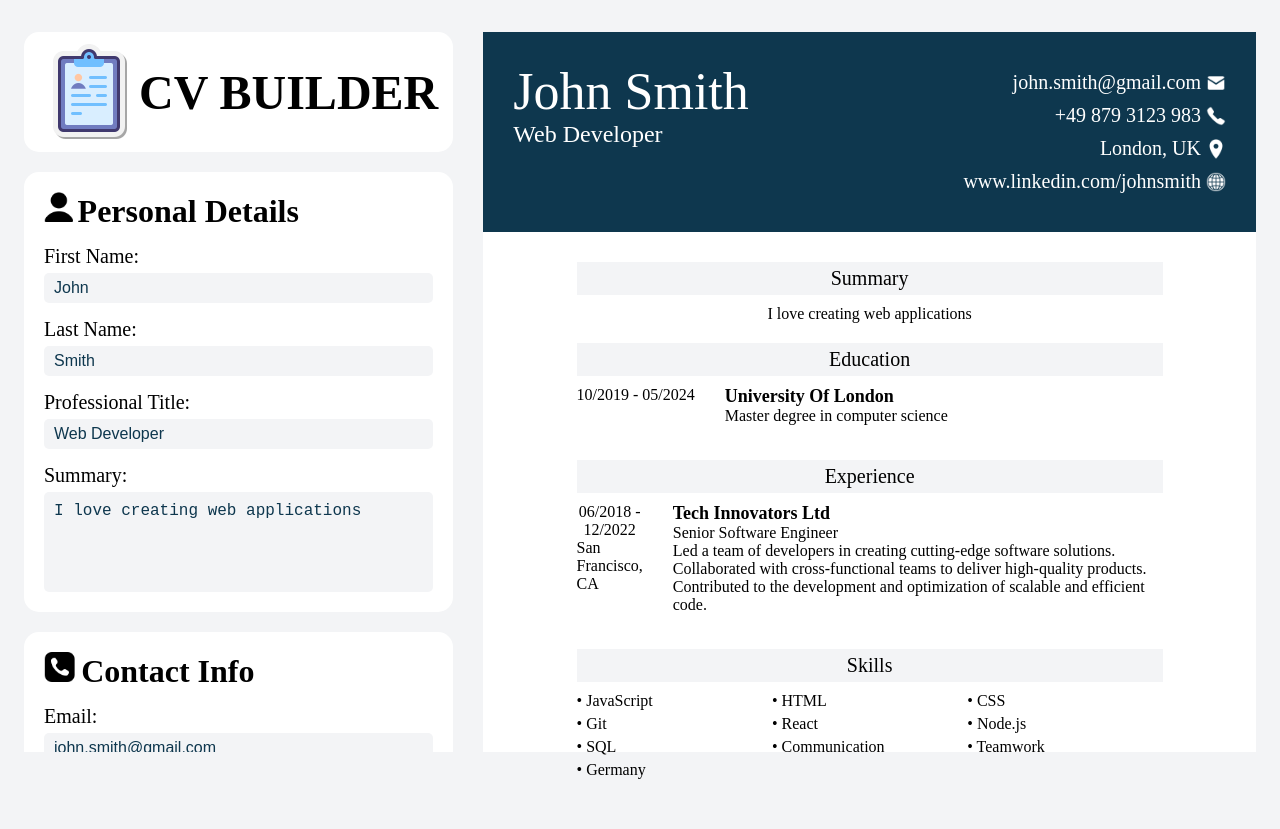
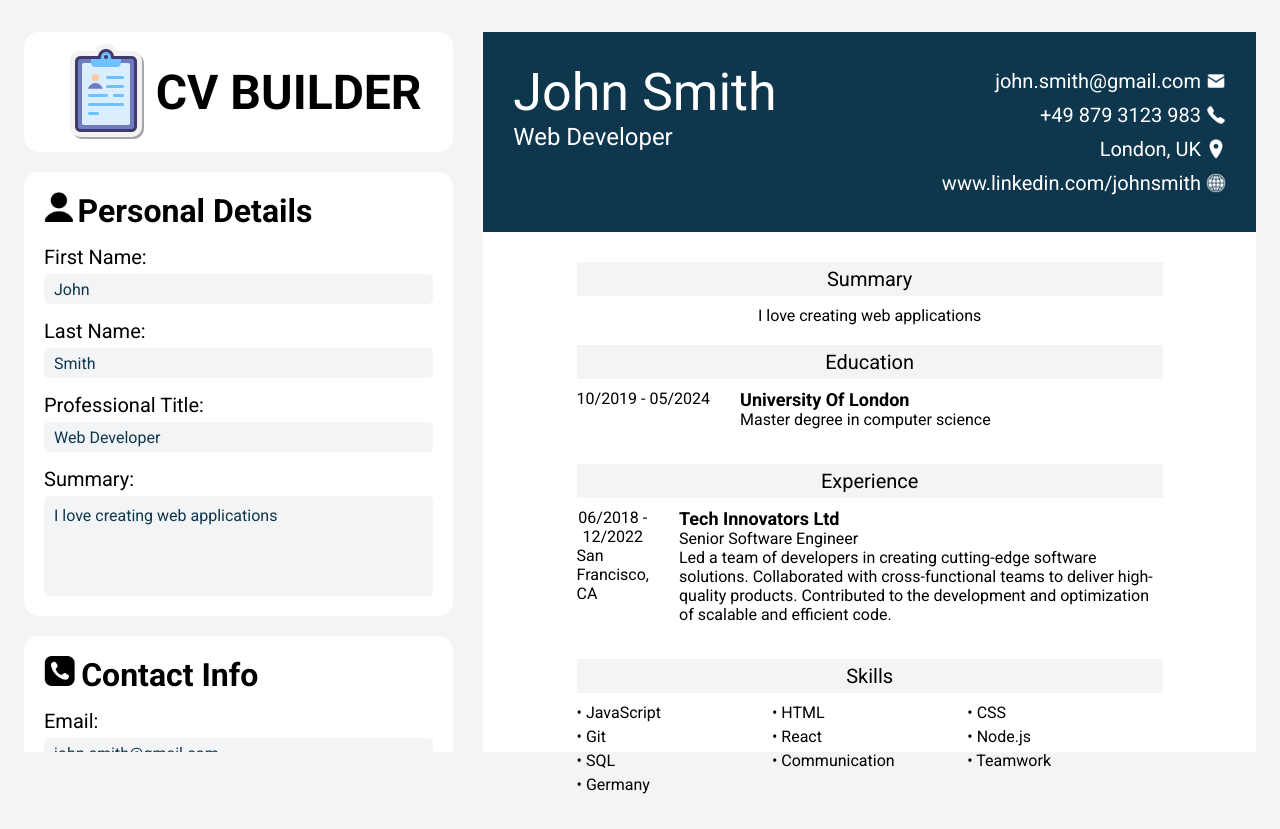
Before and after one commit to Stjepan1999/cv-builder, a React (Vite) app: page / in a window 1280 px wide. Built offline with nearby package versions, Linux system fonts and the light colour scheme.

Commit message:
Add roboto font

```diff
--- a/src/style.css
+++ b/src/style.css
@@ -1,3 +1,7 @@
+@import url('https://fonts.googleapis.com/css2?family=Roboto&display=swap');
+
+@import url('https://fonts.googleapis.com/css2?family=Roboto:wght@700&display=swap');
+
 :root {
   --background-color: #f3f4f6;
   --white: #ffffff;
@@ -13,6 +17,7 @@
 
 body {
   background-color: var(--background-color);
+  font-family: 'Roboto', sans-serif;
 }
 
 .main {
@@ -102,6 +107,7 @@
   height: 30px;
   background-color: var(--white);
   border: 1px solid var(--gray);
+  font-family: 'Roboto', sans-serif;
 }
 .button:hover {
   cursor: pointer;
@@ -166,6 +172,7 @@
   background-color: var(--background-color);
   color: var(--text-color);
   font-size: 16px;
+  font-family: 'Roboto', sans-serif;
 }
 
 .textarea {
```
Also changed, not shown: public/favicon.png.
